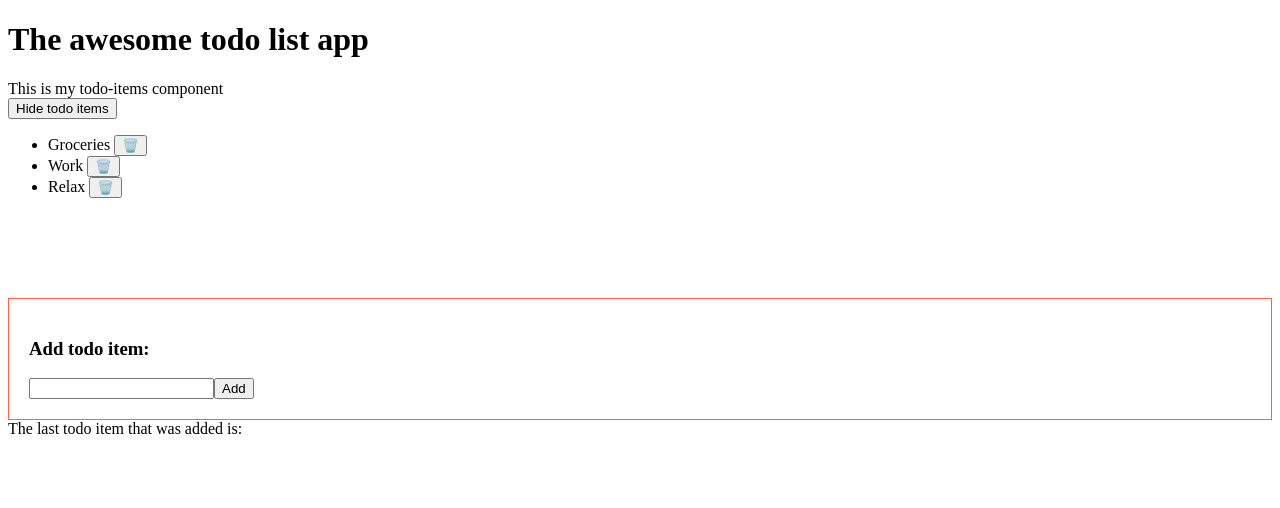
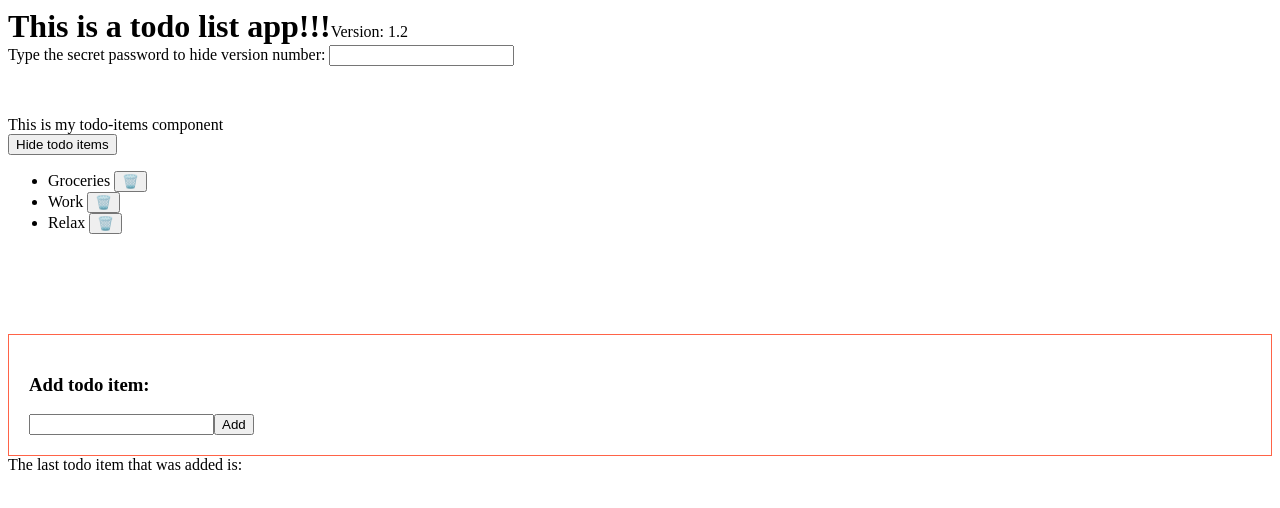
Before and after one commit to KristoferKerren/angular-todo-list, an Angular app: page / in a window 1280 px wide. Shown: the top 508 px of the page. Built offline with nearby package versions, Linux system fonts and the light colour scheme.

Commit message:
Send functions as @Input/props

```diff
--- a/src/app/app.component.html
+++ b/src/app/app.component.html
@@ -1,5 +1,8 @@
-<app-header title="The awesome todo list app"></app-header>
+<app-header
+  [title]="mySuperAwesomeTitle"
+  [versionNumber]="1.2"
+  [showVersionNumber]="stringIsNotKristofer"
+></app-header>
 <app-todo-items (todoItemWasAdded)="myFunction($event)"></app-todo-items>
 
-
-The last todo item that was added is: {{lastTodoItemThatWasAdded}}
+The last todo item that was added is: {{ lastTodoItemThatWasAdded }}
--- a/src/app/app.component.ts
+++ b/src/app/app.component.ts
@@ -3,13 +3,22 @@ import { RouterOutlet } from '@angular/router';
 
 @Component({
   selector: 'app-root',
-  templateUrl: './app.component.html'
+  templateUrl: './app.component.html',
 })
 export class AppComponent {
-  title = 'angular-todo-list';
   lastTodoItemThatWasAdded: string;
+  mySuperAwesomeTitle = 'This is a todo list app!!!';
+  num: number = 1.2344;
 
   myFunction(todoItem: string) {
     this.lastTodoItemThatWasAdded = todoItem;
   }
+
+  stringIsNotKristofer(node: any) {
+    console.log(node);
+    if (node === 'kristofer') {
+      return false;
+    }
+    return true;
+  }
 }
--- a/src/components/header.component.html
+++ b/src/components/header.component.html
@@ -1 +1,8 @@
-<h1>{{title}}</h1>
+<div>
+  <h1 style="display: inline">{{ title }}</h1>
+  <span *ngIf="showVersionNumber(inputText)">Version: {{ versionNumber }}</span>
+</div>
+<div style="margin-bottom: 50px">
+  Type the secret password to hide version number:
+  <input [(ngModel)]="inputText" />
+</div>
--- a/src/components/header.component.ts
+++ b/src/components/header.component.ts
@@ -1,16 +1,15 @@
-import { Component, Input } from "@angular/core";
-
+import { Component, Input } from '@angular/core';
 
 @Component({
-    selector: 'app-header',
-    templateUrl: './header.component.html'
+  selector: 'app-header',
+  templateUrl: './header.component.html',
 })
 export class HeaderComponent {
-    @Input() title: string;
+  @Input() title: string;
+  @Input() versionNumber: number;
+  @Input() showVersionNumber: Function;
 
-    count: number;
+  inputText: string;
 
-    ngOnInit() {
-        console.log(this.title);
-    }
+  count: number;
 }
```
